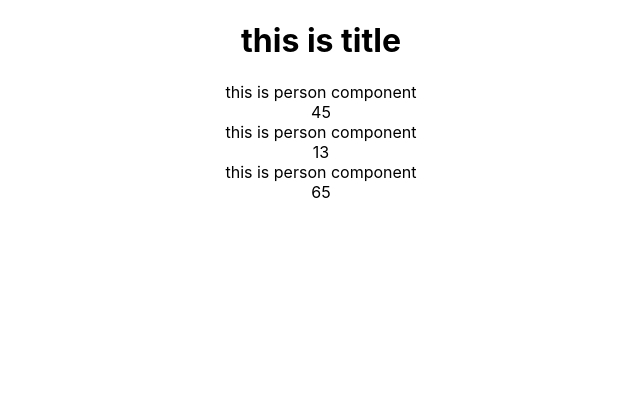
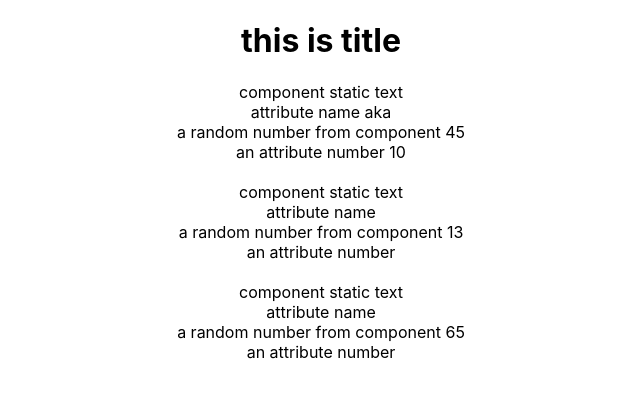
Before and after one commit to Akatsuki-Ryu/fullstackreacttemplate, a React (Create React App) app in the folder client/: page / in a window 1280 px wide. Shown: the top 398 px of the page, without its empty margins (319-959 px from the left). Built offline with nearby package versions, Linux system fonts and the light colour scheme.

Commit message:
adding component contents

```diff
--- a/client/src/App.js
+++ b/client/src/App.js
@@ -7,11 +7,14 @@ class App extends Component {
         return (
             <div className="App">
                 <h1>this is title </h1>
-                <Personcomponent/>
-                <Personcomponent/>
+                <Personcomponent name="aka" age="10"/>
+                <br/>
+                <Personcomponent>something text </Personcomponent>
+                <br/>
                 <Personcomponent/>
             </div>
-        );
+        )
+            ;
     }
 }
 
--- a/client/src/component/person.js
+++ b/client/src/component/person.js
@@ -8,9 +8,14 @@ class Personcomponent extends Component {
         }
         return (
             <div>
-                this is person component
+                component static text
                 <br/>
-                {randomnum()}
+                attribute name {this.props.name}
+                <br/>
+                a random number from component  {randomnum()}
+                <br/>
+                an attribute number {this.props.age}
+
 
             </div>
         );
```
